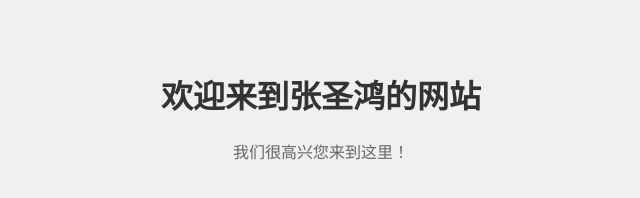
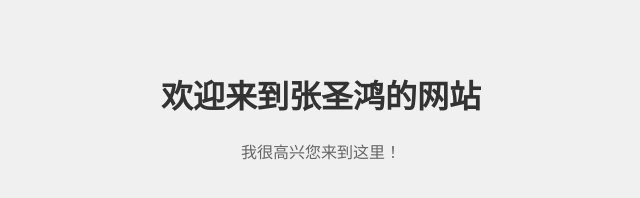
Before and after one commit to Zhang-Sheng-Hong/Zhang-Sheng-Hong.github.io, a plain HTML site: page index.html in a window 1280 px wide. Shown: the full height of the page, 319-959 px from the left. Drawn offline with Linux system fonts and the light colour scheme.

Commit message:
dxgbdgbf

```diff
--- a/index.html
+++ b/index.html
@@ -26,7 +26,7 @@
 <body>
     <div class="container">
         <h1>欢迎来到张圣鸿的网站</h1>
-        <p>我们很高兴您来到这里！</p>
+        <p>我很高兴您来到这里！</p>
     </div>
 </body>
 </html></div></html>
```
